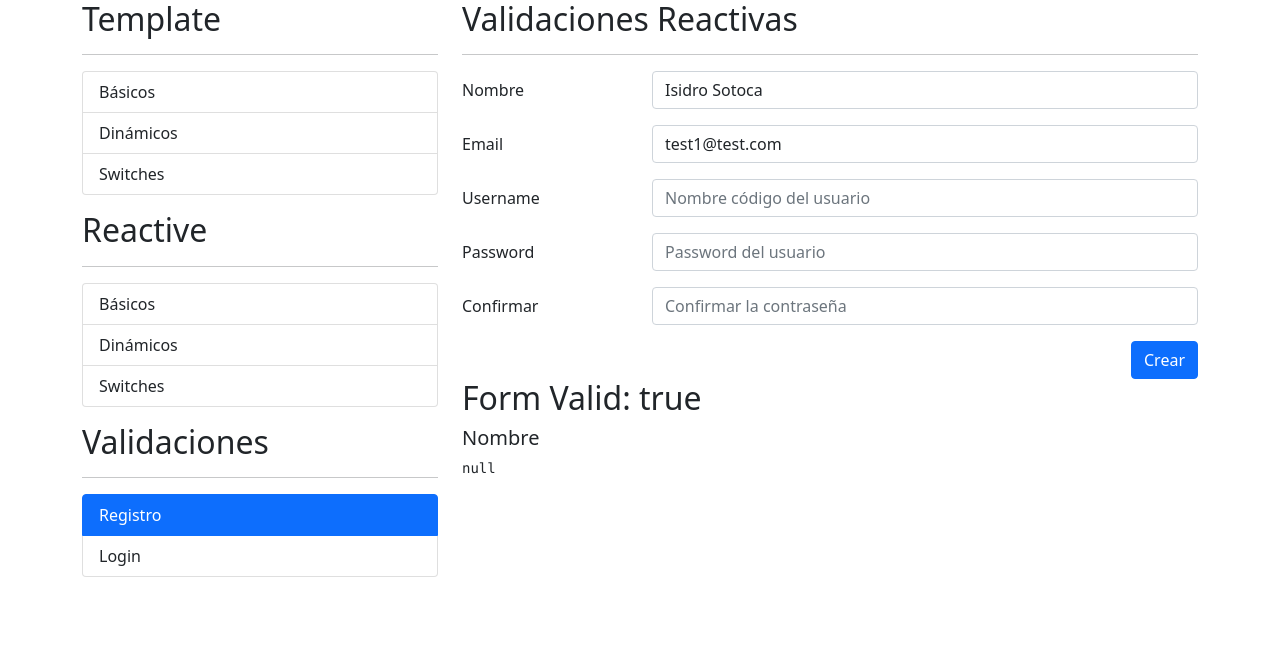
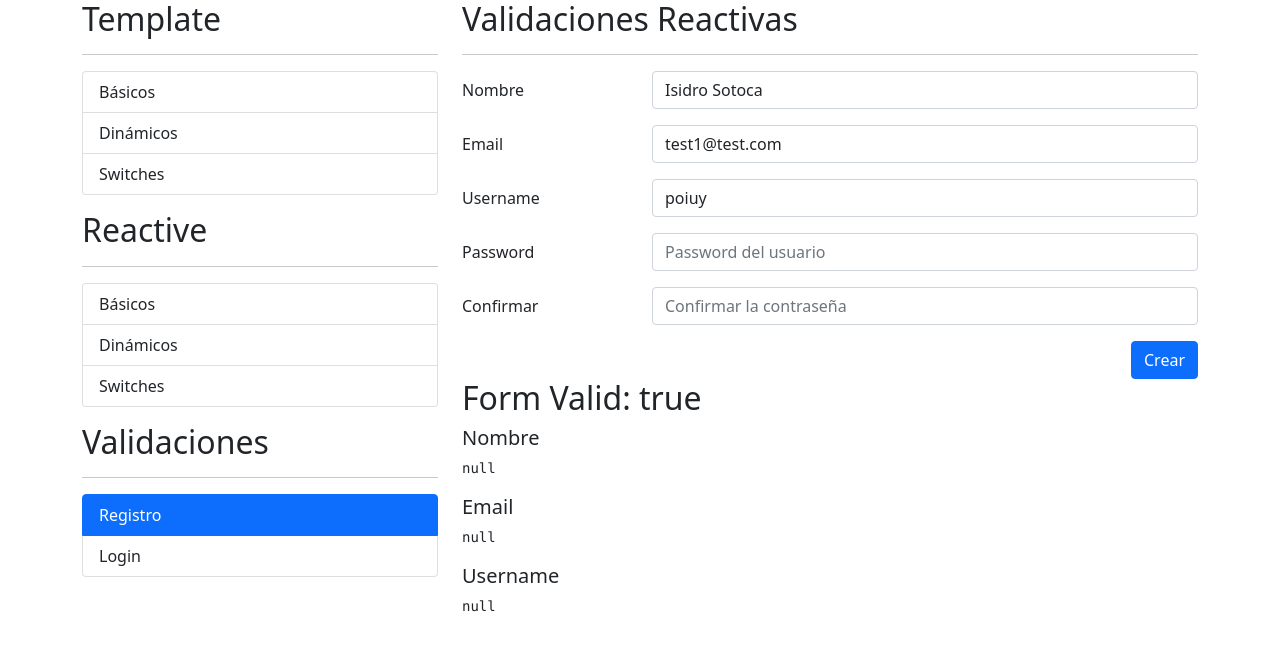
Before and after one commit to IsidroSE/formulariosApp, an Angular app: page /auth/registro in a window 1280 px wide. Shown: the top 650 px of the page. Built offline with nearby package versions, Linux system fonts and the light colour scheme.

Commit message:
add custom validation to form

```diff
--- a/src/app/auth/pages/registro/registro.component.html
+++ b/src/app/auth/pages/registro/registro.component.html
@@ -59,7 +59,15 @@
                         type="text"
                         class="form-control"
                         placeholder="Nombre código del usuario"
+                        formControlName="username"
                     />
+
+                    <span
+                        class="form-text text-danger"
+                        *ngIf="campoNoValido('username')"
+                    >
+                        El username no puede ser strider
+                    </span>
 
                 </div>
             </div>
@@ -110,3 +118,9 @@
 
 <h5>Nombre</h5>
 <pre>{{ miFormulario.controls['nombre'].errors | json }}</pre>
+
+<h5>Email</h5>
+<pre>{{ miFormulario.controls['email'].errors | json }}</pre>
+
+<h5>Username</h5>
+<pre>{{ miFormulario.controls['username'].errors | json }}</pre>
--- a/src/app/auth/pages/registro/registro.component.ts
+++ b/src/app/auth/pages/registro/registro.component.ts
@@ -1,5 +1,5 @@
 import { Component, OnInit } from '@angular/core';
-import { FormBuilder, FormGroup, Validators } from '@angular/forms';
+import { FormBuilder, FormControl, FormGroup, Validators } from '@angular/forms';
 
 @Component({
   selector: 'app-registro',
@@ -13,9 +13,21 @@
   nombreApellidoPattern: string = '([a-zA-Z]+) ([a-zA-Z]+)';
   emailPattern: string = "^[a-z0-9._%+-]+@[a-z0-9.-]+\\.[a-z]{2,4}$";
 
+  // Validacion personalizada de formgroup
+  noPuedeSerStrider( control: FormControl ) {
+    const valor = control.value?.trim().toLowerCase();
+    if (valor === 'strider') {
+      return {
+        noStrider: true
+      }
+    }
+    return null; //Si el metodo devuelve null, el FormGroup lo interpretara como que no ha habido ningun error
+  }
+
   miFormulario: FormGroup = this.fb.group({
     nombre: ['', [ Validators.required, Validators.pattern(this.nombreApellidoPattern) ]],
-    email: ['', [ Validators.required,  Validators.pattern(this.emailPattern) ]]
+    email: ['', [ Validators.required,  Validators.pattern(this.emailPattern) ]],
+    username: ['', [ Validators.required, this.noPuedeSerStrider ]]
   });
 
   constructor( private fb: FormBuilder ) { }
@@ -24,7 +36,8 @@
 
     this.miFormulario.reset({
       nombre: 'Isidro Sotoca',
-      email: 'test1@test.com'
+      email: 'test1@test.com',
+      username: 'poiuy'
     });
   }
 
```
